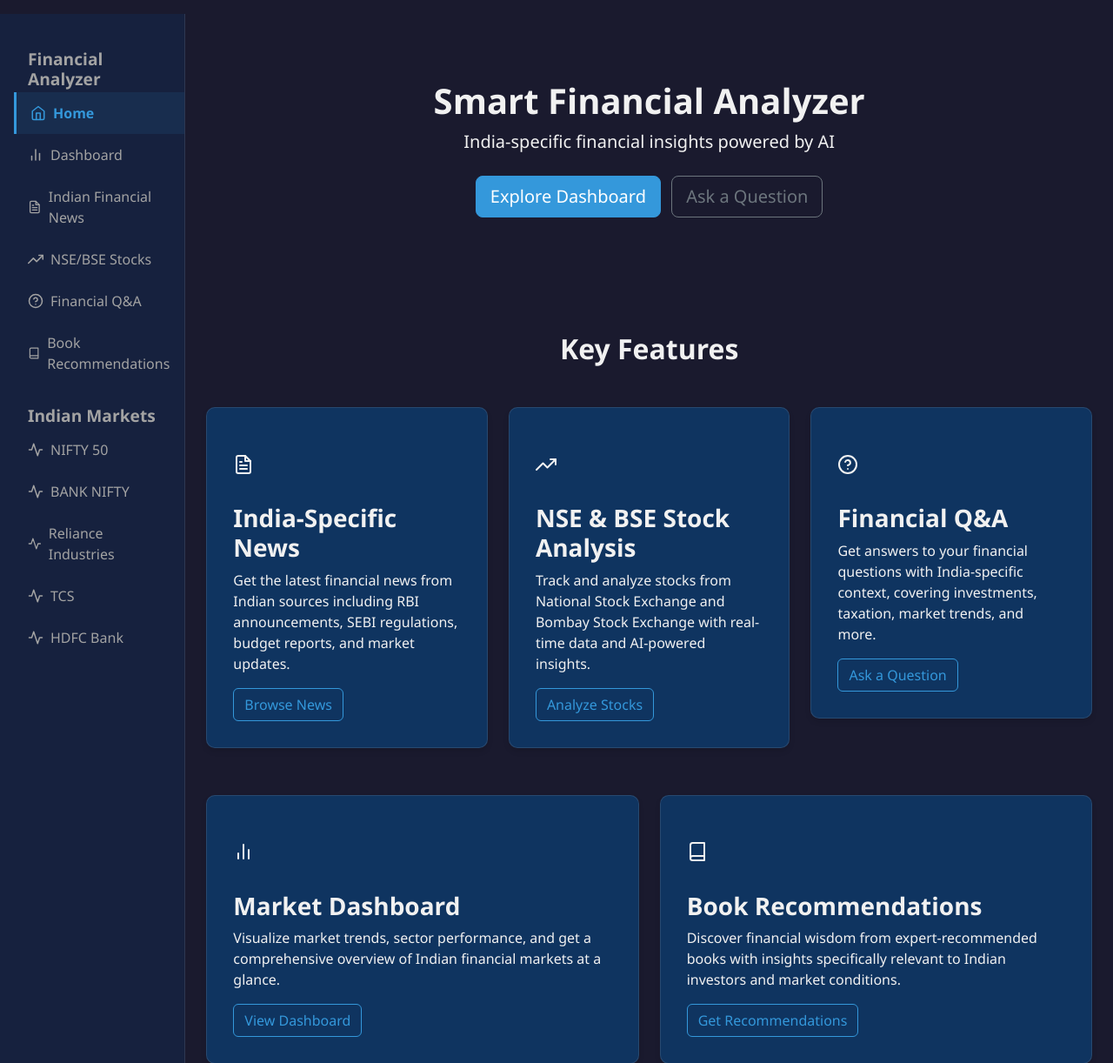
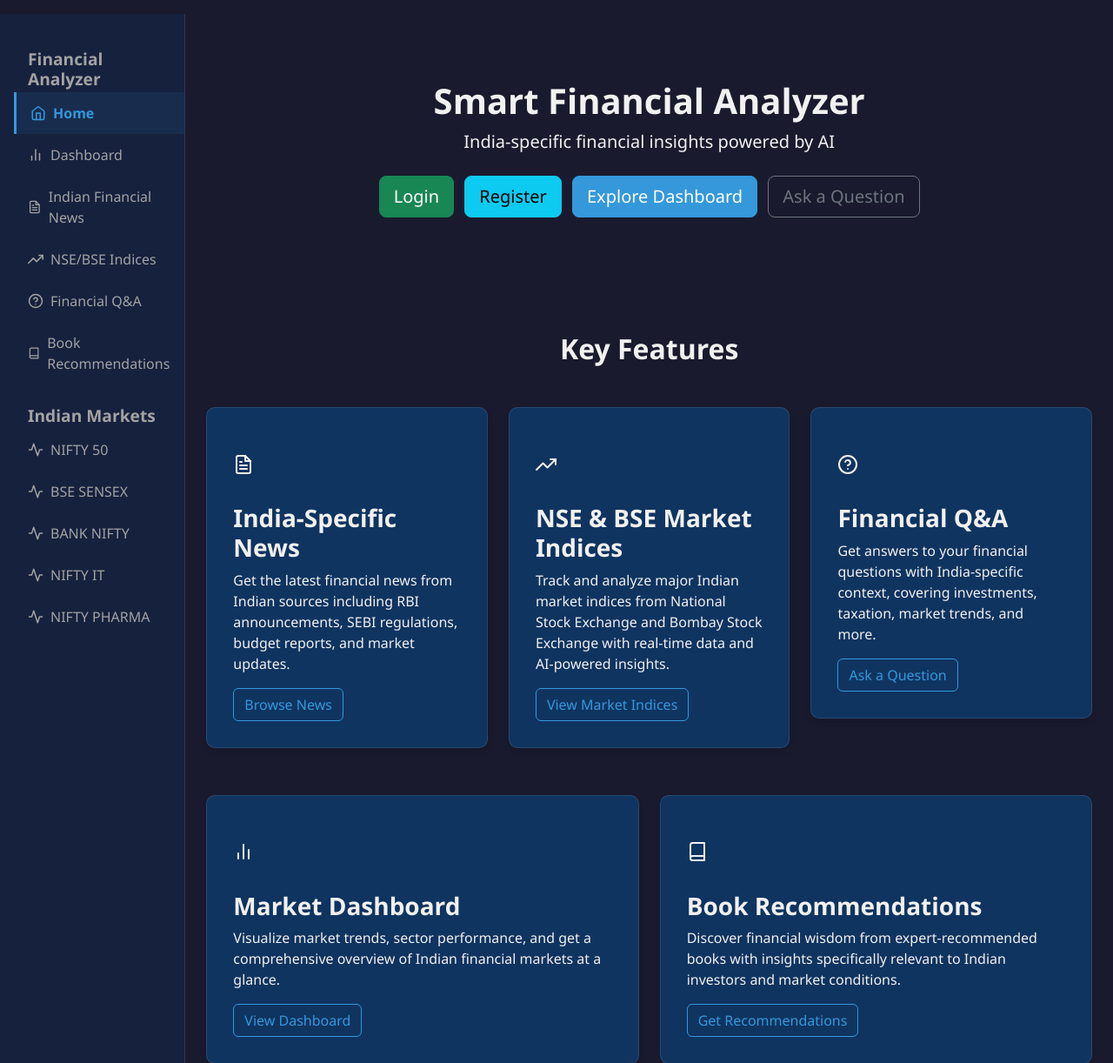
Before and after one commit to yashshah5489/something_working, a Flask app: page / in a window 1280 px wide. Shown: the top 1222 px of the page at 87% size. Run offline with Flask 3, Linux system fonts and the light colour scheme; some libraries are stand-ins or nearby versions.

Commit message:
Implement user authentication and update stock data display to focus on market indices.
Replit-Commit-Author: Agent
Replit-Commit-Session-Id: c0cd8674-35d5-44d8-8f80-107c46b4ee94
Replit-Commit-Screenshot-Url: https://storage.googleapis.com/screenshot-production-us-central1/fcbef382-63f5-452b-8c28-1b8e022b2594/b3902d17-5723-4f35-8dfa-2d8a772d0e70.jpg

```diff
--- a/templates/index.html
+++ b/templates/index.html
@@ -40,7 +40,9 @@
         <h1>Smart Financial Analyzer</h1>
         <p class="lead">India-specific financial insights powered by AI</p>
         <div class="mt-4">
-            <a href="{{ url_for('main.dashboard') }}" class="btn btn-primary btn-lg">Explore Dashboard</a>
+            <a href="{{ url_for('auth.login') }}" class="btn btn-success btn-lg">Login</a>
+            <a href="{{ url_for('auth.register') }}" class="btn btn-info btn-lg ms-2">Register</a>
+            <a href="{{ url_for('main.dashboard') }}" class="btn btn-primary btn-lg ms-2">Explore Dashboard</a>
             <a href="{{ url_for('main.financial_insights') }}" class="btn btn-outline-secondary btn-lg ms-2">Ask a Question</a>
         </div>
     </div>
@@ -65,9 +67,9 @@
                     <div class="feature-icon">
                         <i data-feather="trending-up"></i>
                     </div>
-                    <h3>NSE & BSE Stock Analysis</h3>
-                    <p>Track and analyze stocks from National Stock Exchange and Bombay Stock Exchange with real-time data and AI-powered insights.</p>
-                    <a href="{{ url_for('main.stock_detail', symbol='NIFTY') }}" class="btn btn-outline-primary">Analyze Stocks</a>
+                    <h3>NSE & BSE Market Indices</h3>
+                    <p>Track and analyze major Indian market indices from National Stock Exchange and Bombay Stock Exchange with real-time data and AI-powered insights.</p>
+                    <a href="{{ url_for('main.stocks') }}" class="btn btn-outline-primary">View Market Indices</a>
                 </div>
             </div>
             <div class="col-md-4">
--- a/templates/layout.html
+++ b/templates/layout.html
@@ -40,9 +40,9 @@
                             </a>
                         </li>
                         <li class="nav-item">
-                            <a class="nav-link {% if '/stock/' in request.path %}active{% endif %}" href="{{ url_for('main.stock_detail', symbol='NIFTY50') }}">
+                            <a class="nav-link {% if '/stock/' in request.path %}active{% endif %}" href="{{ url_for('main.stocks') }}">
                                 <i data-feather="trending-up"></i>
-                                NSE/BSE Stocks
+                                NSE/BSE Indices
                             </a>
                         </li>
                         <li class="nav-item">
@@ -64,33 +64,33 @@
                     </h6>
                     <ul class="nav flex-column">
                         <li class="nav-item">
-                            <a class="nav-link" href="{{ url_for('main.stock_detail', symbol='NIFTY50') }}">
+                            <a class="nav-link" href="{{ url_for('main.stock_detail', symbol='^NSEI') }}">
                                 <i data-feather="activity"></i>
                                 NIFTY 50
                             </a>
                         </li>
                         <li class="nav-item">
-                            <a class="nav-link" href="{{ url_for('main.stock_detail', symbol='BANKNIFTY') }}">
+                            <a class="nav-link" href="{{ url_for('main.stock_detail', symbol='^BSESN') }}">
+                                <i data-feather="activity"></i>
+                                BSE SENSEX
+                            </a>
+                        </li>
+                        <li class="nav-item">
+                            <a class="nav-link" href="{{ url_for('main.stock_detail', symbol='NIFTY BANK.NS') }}">
                                 <i data-feather="activity"></i>
                                 BANK NIFTY
                             </a>
                         </li>
                         <li class="nav-item">
-                            <a class="nav-link" href="{{ url_for('main.stock_detail', symbol='RELIANCE') }}">
+                            <a class="nav-link" href="{{ url_for('main.stock_detail', symbol='NIFTY IT.NS') }}">
                                 <i data-feather="activity"></i>
-                                Reliance Industries
+                                NIFTY IT
                             </a>
                         </li>
                         <li class="nav-item">
-                            <a class="nav-link" href="{{ url_for('main.stock_detail', symbol='TCS') }}">
+                            <a class="nav-link" href="{{ url_for('main.stock_detail', symbol='NIFTY PHARMA.NS') }}">
                                 <i data-feather="activity"></i>
-                                TCS
-                            </a>
-                        </li>
-                        <li class="nav-item">
-                            <a class="nav-link" href="{{ url_for('main.stock_detail', symbol='HDFCBANK') }}">
-                                <i data-feather="activity"></i>
-                                HDFC Bank
+                                NIFTY PHARMA
                             </a>
                         </li>
                     </ul>
```
Also changed, not shown: attached_assets/Pasted-2025-03-28-07-50-03-840-yfinance-DEBUG-params-range-5d-interval-1d-includePrePos-1743148343227.txt (added, +26 -0 lines), utils/tavily_api.py (+9 -5 lines), attached_assets/image_1743148110429.png (added), attached_assets/image_1743148147576.png (added), attached_assets/image_1743148191698.png (added), attached_assets/image_1743148213883.png (added), attached_assets/image_1743148247807.png (added), attached_assets/image_1743148323806.png (added), attached_assets/image_1743148333607.png (added).
